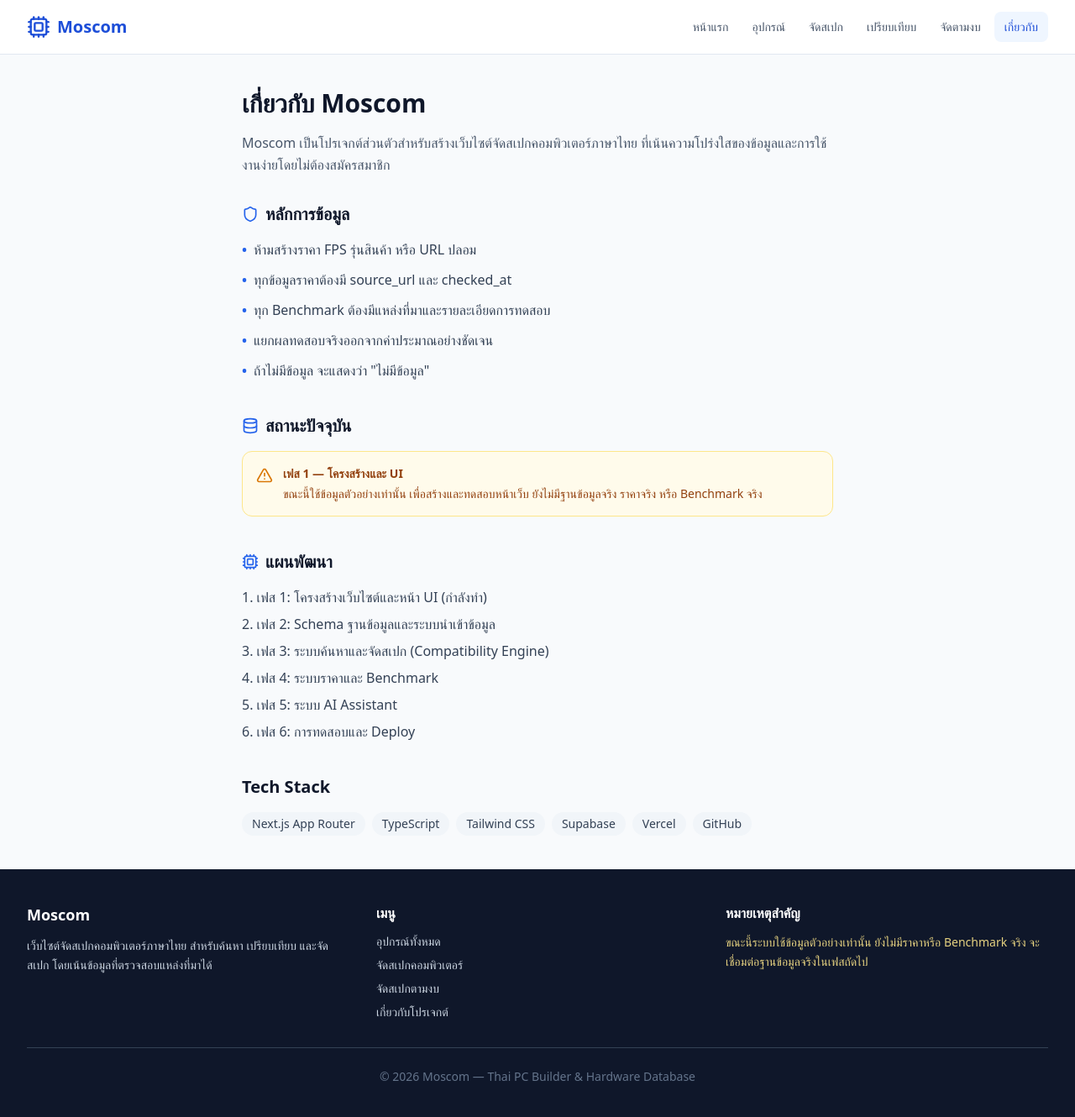
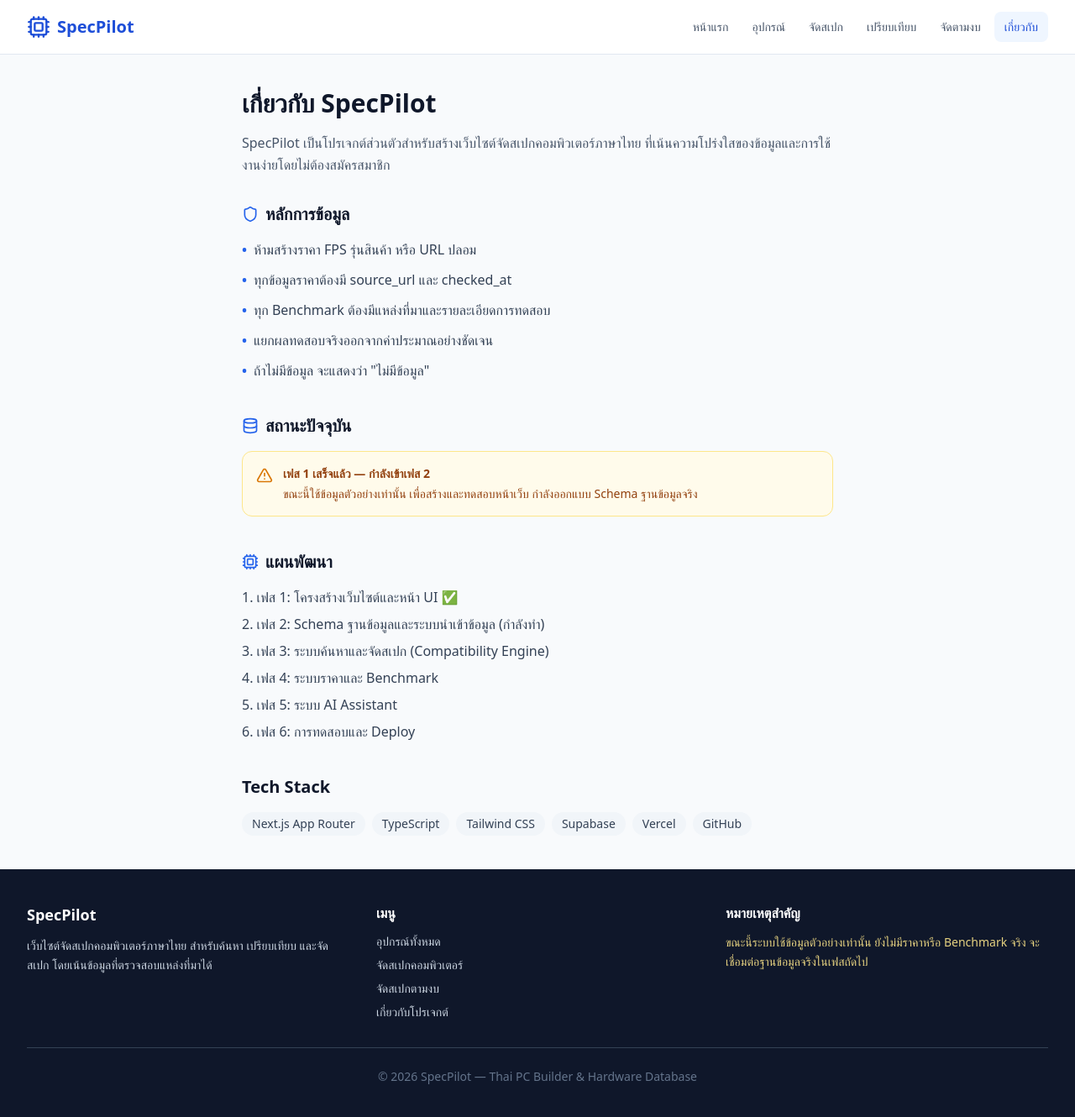
Before and after one commit to kanyarat666/Moscom, a Next.js app: page /about in a window 1280 px wide. Shown: the whole page at 84% size. Built offline with nearby package versions, Linux system fonts and the light colour scheme.

Commit message:
refactor: rename brand from Moscom to SpecPilot across UI and docs

```diff
--- a/package.json
+++ b/package.json
@@ -1,5 +1,5 @@
 {
-  "name": "moscom",
+  "name": "specpilot",
   "version": "0.1.0",
   "private": true,
   "scripts": {
--- a/src/app/about/page.tsx
+++ b/src/app/about/page.tsx
@@ -4,10 +4,10 @@ export default function AboutPage() {
   return (
     <div className="max-w-3xl mx-auto px-4 sm:px-6 lg:px-8 py-10">
       <h1 className="text-2xl md:text-3xl font-bold text-slate-900 mb-4">
-        เกี่ยวกับ Moscom
+        เกี่ยวกับ SpecPilot
       </h1>
       <p className="text-slate-600 leading-relaxed mb-8">
-        Moscom เป็นโปรเจกต์ส่วนตัวสำหรับสร้างเว็บไซต์จัดสเปกคอมพิวเตอร์ภาษาไทย
+        SpecPilot เป็นโปรเจกต์ส่วนตัวสำหรับสร้างเว็บไซต์จัดสเปกคอมพิวเตอร์ภาษาไทย
         ที่เน้นความโปร่งใสของข้อมูลและการใช้งานง่ายโดยไม่ต้องสมัครสมาชิก
       </p>
 
@@ -48,10 +48,10 @@ export default function AboutPage() {
         <div className="bg-amber-50 border border-amber-200 rounded-xl p-4 flex items-start gap-3">
           <AlertTriangle className="w-5 h-5 text-amber-600 shrink-0 mt-0.5" />
           <div className="text-sm text-amber-800">
-            <p className="font-semibold mb-1">เฟส 1 — โครงสร้างและ UI</p>
+            <p className="font-semibold mb-1">เฟส 1 เสร็จแล้ว — กำลังเข้าเฟส 2</p>
             <p>
               ขณะนี้ใช้ข้อมูลตัวอย่างเท่านั้น เพื่อสร้างและทดสอบหน้าเว็บ
-              ยังไม่มีฐานข้อมูลจริง ราคาจริง หรือ Benchmark จริง
+              กำลังออกแบบ Schema ฐานข้อมูลจริง
             </p>
           </div>
         </div>
@@ -63,8 +63,8 @@ export default function AboutPage() {
           แผนพัฒนา
         </h2>
         <ol className="space-y-2 text-slate-700 list-decimal list-inside">
-          <li>เฟส 1: โครงสร้างเว็บไซต์และหน้า UI (กำลังทำ)</li>
-          <li>เฟส 2: Schema ฐานข้อมูลและระบบนำเข้าข้อมูล</li>
+          <li>เฟส 1: โครงสร้างเว็บไซต์และหน้า UI ✅</li>
+          <li>เฟส 2: Schema ฐานข้อมูลและระบบนำเข้าข้อมูล (กำลังทำ)</li>
           <li>เฟส 3: ระบบค้นหาและจัดสเปก (Compatibility Engine)</li>
           <li>เฟส 4: ระบบราคาและ Benchmark</li>
           <li>เฟส 5: ระบบ AI Assistant</li>
--- a/src/app/builder/page.tsx
+++ b/src/app/builder/page.tsx
@@ -16,7 +16,7 @@ import type { AnyComponent, ComponentCategory, PCBuild } from "@/lib/types";
 import { CATEGORY_LABELS } from "@/lib/types";
 import { AlertTriangle, Trash2, Save } from "lucide-react";
 
-const STORAGE_KEY = "moscom-pc-build";
+const STORAGE_KEY = "specpilot-pc-build";
 
 const categoryOptions: {
   key: keyof PCBuild;
--- a/src/app/layout.tsx
+++ b/src/app/layout.tsx
@@ -4,7 +4,7 @@ import Navbar from "@/components/Navbar";
 import Footer from "@/components/Footer";
 
 export const metadata: Metadata = {
-  title: "Moscom - จัดสเปกคอมพิวเตอร์ภาษาไทย",
+  title: "SpecPilot - จัดสเปกคอมพิวเตอร์ภาษาไทย",
   description:
     "เว็บไซต์ค้นหา เปรียบเทียบ และจัดสเปกคอมพิวเตอร์ สำหรับตลาดไทย เน้นข้อมูลที่ตรวจสอบแหล่งที่มาได้",
 };
--- a/src/app/page.tsx
+++ b/src/app/page.tsx
@@ -44,7 +44,7 @@ export default function HomePage() {
           <div className="max-w-3xl">
             <div className="inline-flex items-center gap-2 bg-white/10 text-sm px-3 py-1 rounded-full mb-6">
               <Cpu className="w-4 h-4" />
-              <span>Thai PC Builder & Hardware Database</span>
+              <span>SpecPilot — Thai PC Builder & Hardware Database</span>
             </div>
             <h1 className="text-3xl md:text-5xl font-bold leading-tight mb-4">
               จัดสเปกคอมพิวเตอร์
@@ -73,7 +73,7 @@ export default function HomePage() {
           <div className="flex items-start gap-3 text-amber-800">
             <AlertTriangle className="w-5 h-5 shrink-0 mt-0.5" />
             <p className="text-sm leading-relaxed">
-              <strong>สถานะปัจจุบัน (เฟส 1):</strong> ระบบใช้ข้อมูลตัวอย่างเท่านั้น
+              <strong>สถานะปัจจุบัน (เฟส 1 เสร็จ / กำลังเข้าเฟส 2):</strong> ระบบใช้ข้อมูลตัวอย่างเท่านั้น
               ราคาและสเปกที่แสดงไม่ใช่ข้อมูลจริง
               จะเชื่อมต่อฐานข้อมูลจริงที่มีแหล่งที่มาในเฟสถัดไป
             </p>
--- a/src/components/Footer.tsx
+++ b/src/components/Footer.tsx
@@ -6,7 +6,7 @@ export default function Footer() {
       <div className="max-w-7xl mx-auto px-4 sm:px-6 lg:px-8 py-10">
         <div className="grid grid-cols-1 md:grid-cols-3 gap-8">
           <div>
-            <h3 className="text-white font-bold text-lg mb-3">Moscom</h3>
+            <h3 className="text-white font-bold text-lg mb-3">SpecPilot</h3>
             <p className="text-sm leading-relaxed">
               เว็บไซต์จัดสเปกคอมพิวเตอร์ภาษาไทย
               สำหรับค้นหา เปรียบเทียบ และจัดสเปก
@@ -51,7 +51,7 @@ export default function Footer() {
         </div>
 
         <div className="border-t border-slate-700 mt-8 pt-6 text-center text-sm text-slate-500">
-          © {new Date().getFullYear()} Moscom — Thai PC Builder & Hardware Database
+          © {new Date().getFullYear()} SpecPilot — Thai PC Builder & Hardware Database
         </div>
       </div>
     </footer>
--- a/src/components/Navbar.tsx
+++ b/src/components/Navbar.tsx
@@ -25,7 +25,7 @@ export default function Navbar() {
         <div className="flex items-center justify-between h-16">
           <Link href="/" className="flex items-center gap-2 font-bold text-xl text-primary-700">
             <Cpu className="w-7 h-7" />
-            <span>Moscom</span>
+            <span>SpecPilot</span>
           </Link>
 
           {/* Desktop nav */}
```
Also changed, not shown: 1 other file (tests, documents, lock files or other folders).
